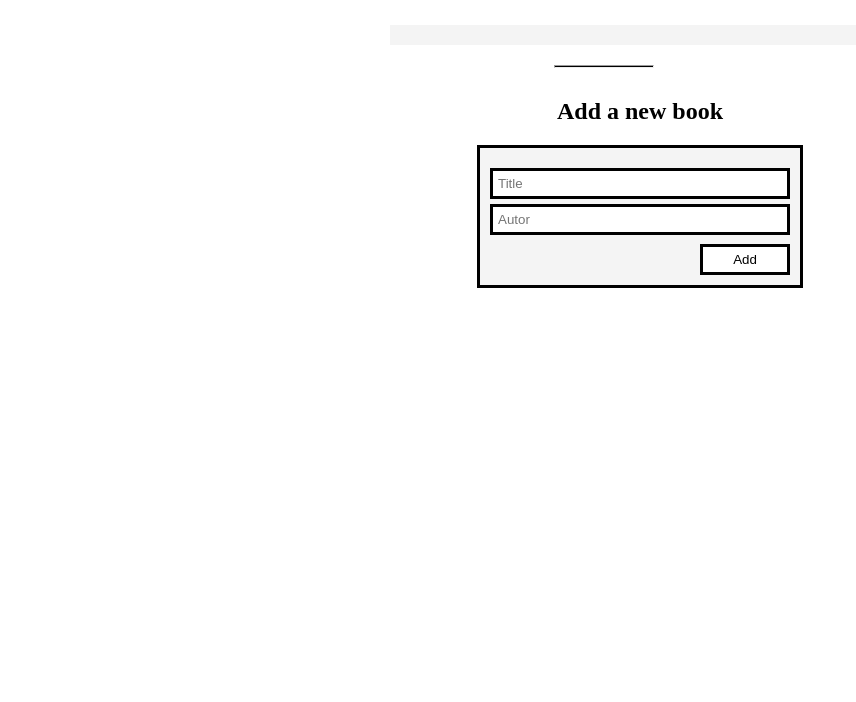
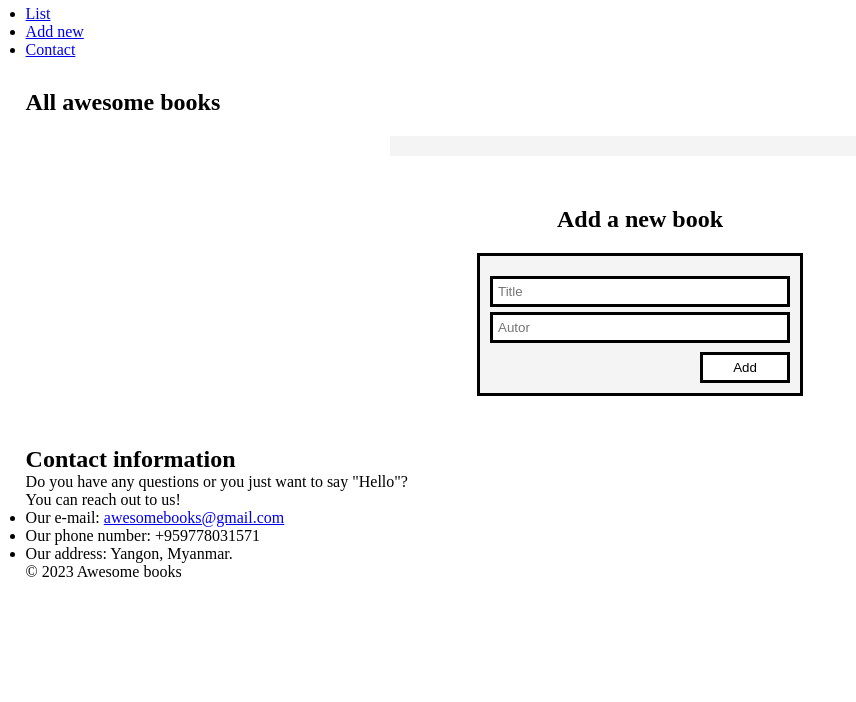
Before and after one commit to Pi1998/awe-books, a website: page index.html in a window 1280 px wide. Shown: the part 98-800 px from the top of the page, without its empty margins (0-856 px from the left). Drawn offline with Linux system fonts and the light colour scheme.

Commit message:
Add nav links, create sections for separate pages

```diff
--- a/index.html
+++ b/index.html
@@ -1,34 +1,51 @@
 <!DOCTYPE html>
 <html lang="en">
-
 <head>
     <meta charset="UTF-8">
-    <meta http-equiv="X-UA-Compatible" content="IE=edge">
     <meta name="viewport" content="width=device-width, initial-scale=1.0">
     <title>Awesome books</title>
     <link rel="stylesheet" href="index.css">
-
 </head>
-
 <body>
     <nav>
-        <h1 class="logo">All awesome books</h1>
+        <h1 class="logo">Awesome books</h1>
+        <ul class="nav-links">
+            <li><a href="#books-container" onclick="homeClick()">List</a></li>
+            <li><a href="#add-form" onclick="addClick()">Add new</a></li>
+            <li><a href="#contact-form" onclick="contactClick()">Contact</a></li>
+        </ul>
     </nav>
     <main>
-        <section class="books" id="books-container"></section>
-        <hr>
-        <section class="add-new-books">
+        <section class="landing-pg" id="home-link">
+            <h2 class="title">All awesome books</h2>
+            <div class="books" id="books-container"></div>
+        </section>
+        <section class="add-new-books" id="add-link">
             <h2>Add a new book</h2>
             <div class="form" id="add-form">
                 <form action="" id="submit-form">
                     <input type="text" id="title" placeholder="Title" required />
                     <input type="text" id="book-author" placeholder="Autor" required />
-                    <button type="submit" id="btn-submit">Add</button>
+                    <button type="submit" id="btn-submit" class="submit">Add</button>
                 </form>
             </div>
         </section>
+        <section class="contact-info" id="contact-link">
+            <h2>Contact information</h2>
+            <div class="form" id="contact-form">
+                <p>Do you have any questions or you just want to say "Hello"?</p>
+                <p>You can reach out to us!</p>
+                <ul>
+                    <li>Our e-mail:  <a href="mailto:awesomebooks@gmail.com">awesomebooks@gmail.com </a> </li>
+                    <li>Our phone number: +959778031571</li>
+                    <li>Our address: Yangon, Myanmar.</li>
+                </ul>
+            </div>
+        </section>
     </main>
-    <footer></footer>
+    <footer>
+        <p>© 2023 Awesome books</p>
+    </footer>
     <script src="index.js"></script>
 </body>
 </html>
```
